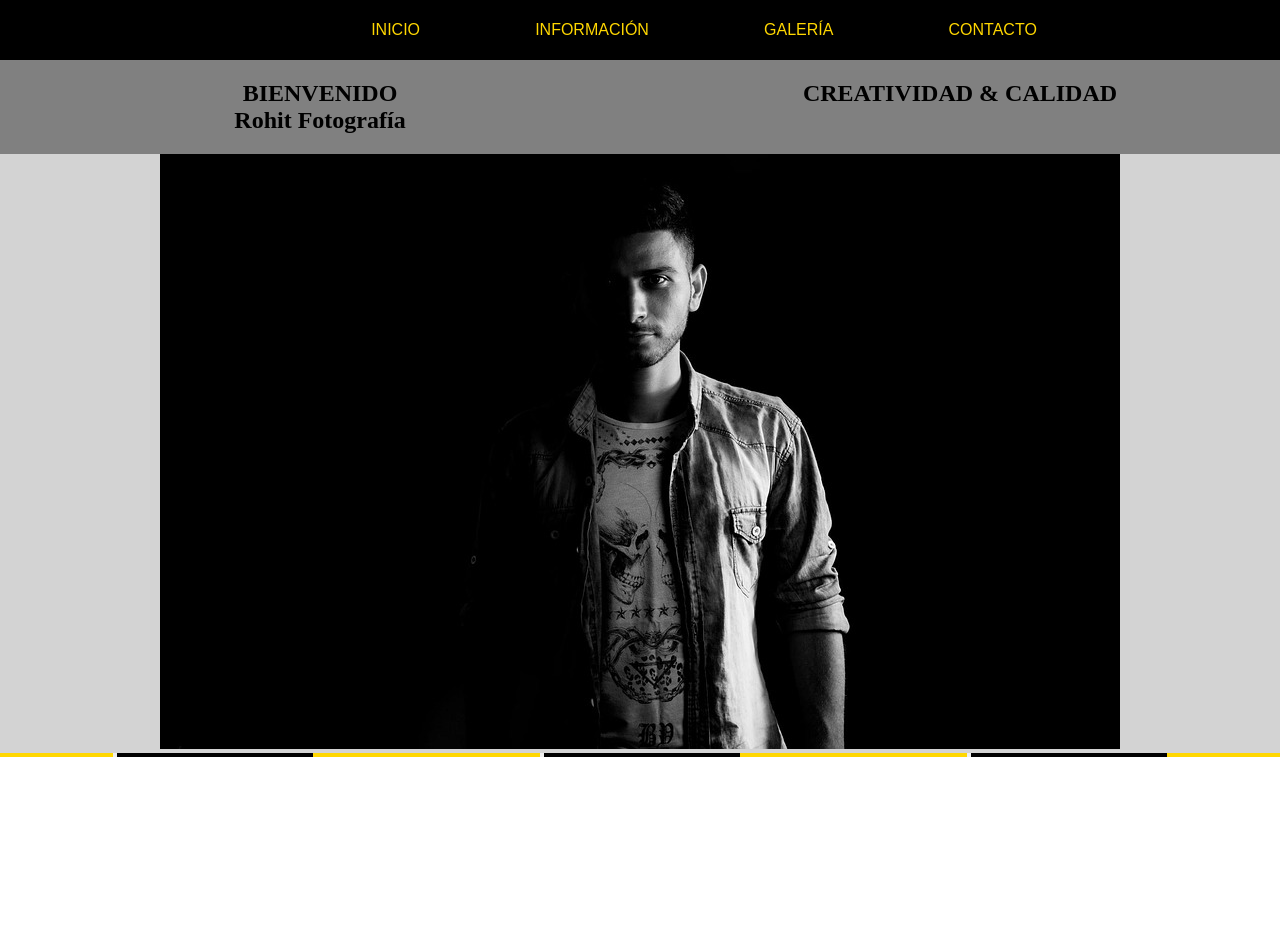
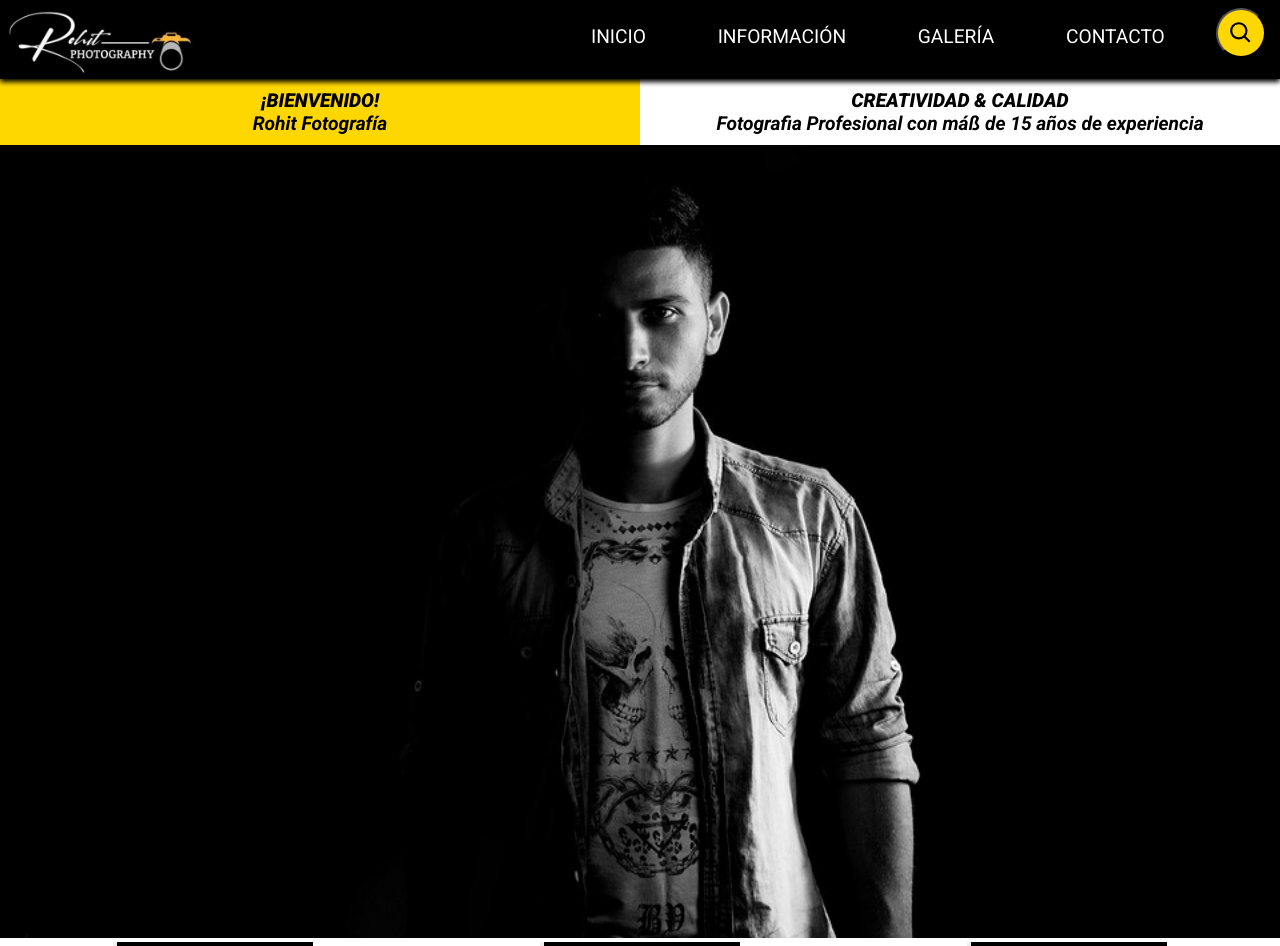
Before and after one commit to CelinaKarol/ckarol74.github.io, a plain HTML site: page Examen2/index.html in a window 1280 px wide. Before the commit the page ends 800 px from the top, so only its background shows below. Drawn offline with Linux system fonts and the light colour scheme.

Commit message:
Diseño y Estilizado del contenido de Header y Main

```diff
--- a/Examen2/css/styles.css
+++ b/Examen2/css/styles.css
@@ -1,3 +1,4 @@
+@import url('https://fonts.googleapis.com/css2?family=Roboto:ital,wght@0,100;0,300;0,400;0,500;0,700;0,900;1,100;1,300;1,400;1,500;1,700;1,900&display=swap');
 *{
     margin: 0px;
     padding: 0px;
@@ -7,36 +8,68 @@ body{
     flex-wrap: wrap;
 }
 header{
+    position: sticky;
     width: 100%;
     height: auto;
     display: flex;
     background-color: black;
+    box-shadow: 0px 3px 5px rgb(3, 3, 3);
 }
 header picture{
-    width: 20%;
-    height: 100%;
+    width: 15%;
+    height: auto;
     text-align: center;
+    max-height: 100%;
+    justify-content: center;
 }
 header picture img{
-    display: flex;
-    width: auto;
-    height: 100%;
+    text-align: center;
+    padding-top: 10px;
+    padding-left: 5px;
 }
 header nav{
-    width: 70%;
-    height: 100%;
+    width: 80%;
+    height: auto;
 }
 header nav ul{
     display: flex;
-    flex-wrap: wrap;
     list-style: none;
+    color: white;
+    font-family: 'Roboto';
+    font-weight: 400;
+    font-size: small;
+    padding-top: 25px;
+    justify-content: end;
+}
+nav ul li:hover{
+    cursor: pointer;
     color: gold;
-    font-family: Arial, Helvetica, sans-serif;
-    justify-content: center;
-    justify-content: space-evenly;
-    align-items: center;
-    min-height: 60px;
 }
+nav ul li{
+    padding-left: 2%;
+    padding-right: 5%;
+    font-size: calc(1rem + 1vw);
+    font-size: 1.5vw;
+}
+header button{
+    width: 10%;
+    margin-top: 8px;
+    margin-right: 5px;
+    max-height: 50px;
+    max-width: 50px;
+    padding: 10px;
+    border-radius: 50%;
+    align-content: center;
+    background-color: gold;
+    justify-content:start;
+}
+header button:hover{
+    cursor: pointer;
+}
+img {
+    width: 100%;
+    height: auto;
+    }
 main{
     display: flex;
     height: auto;
@@ -45,25 +78,45 @@ main{
     text-align: center;
 }
 main section.titles{
+    background-color: gold;
     display: flex;
     flex-direction: row;
     width: 100%;
     height: auto;
     justify-content: center;
     text-align: center;
+    font-size: calc(1rem + 1vw);
+    font-size: 1vw;
 }
-main section.titles div{
+main section.titles div.left{
     width: 50%;
-    background-color: gray;
-    padding-top: 20px;
-    padding-bottom: 20px;
+    color: black;
+    padding-top: 10px;
+    padding-bottom: 10px;
+    font-family: 'Roboto';
+    font-style: italic;
+    font-weight: 900;
+}
+main section.titles div.right{
+    width: 50%;
+    background-color: white;
+    color: black;
+    padding-top: 10px;
+    padding-bottom: 10px;
+    font-family: 'Roboto';
+    font-style: italic;
+    font-weight: 900;
+}
+main section.titles h1{
+    font-weight: 900;
 }
 main section.image{
     width: 100%;
     height: auto;
-    background-color: lightgray;
     text-align: center;
+    justify-content: center;
 }
+
 section.items {
     display: flex;
     flex-direction: row;
@@ -72,7 +125,7 @@ section.items {
     height: auto;
     display: flex;
     justify-content: center;
-    background-color: gold;
+    background-color: gold);
     text-align: center;
     justify-content: space-around;
 }
@@ -82,6 +135,7 @@ section.items div{
     display: flex;
     border: 10px;
     background-color: black;
+    justify-content: start;
 }
 footer{
     width: 100%;
--- a/Examen2/index.html
+++ b/Examen2/index.html
@@ -12,7 +12,7 @@
 <body>
     <header>
         <picture>
-
+            <img src="images/logo.jpg" alt="">
         </picture>
         <nav>
             <ul>
@@ -22,16 +22,19 @@
                 <li>CONTACTO</li>
             </ul>
         </nav>
+        <button>
+            <img src="images/search.svg" alt="">
+        </button>
     </header>
     <main>
         <section class="titles">
-            <div>
-                <h1>BIENVENIDO</h1>
+            <div class="left">
+                <h1>¡BIENVENIDO!</h1>
                 <h2>Rohit Fotografía</h2>
             </div>
-            <div>
+            <div class="right">
                 <h1>CREATIVIDAD & CALIDAD</h1>
-                <h2></h2>
+                <h2>Fotografia Profesional con máß de 15 años de experiencia</h2>
             </div>
         </section>
         <section class="image">
```
